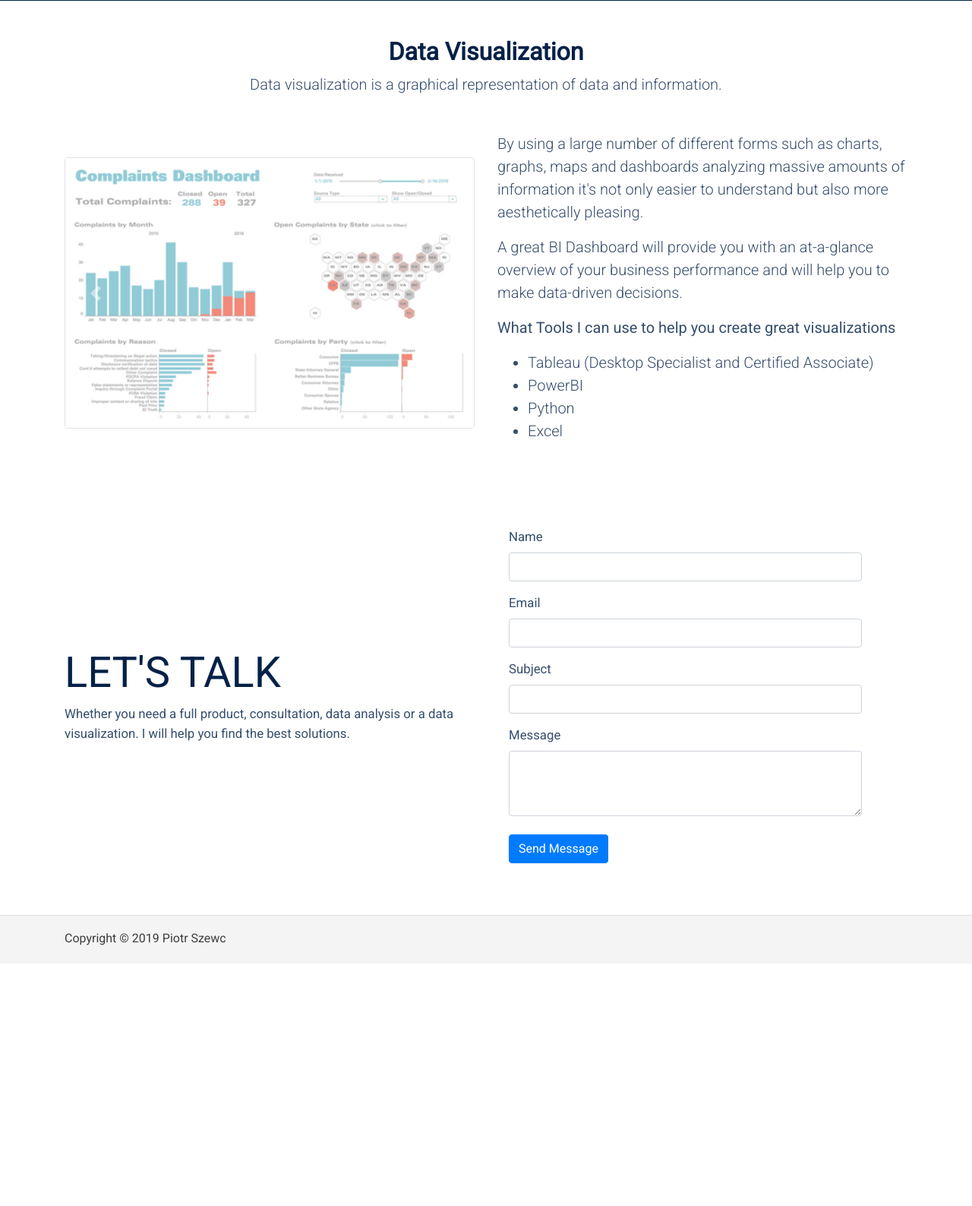
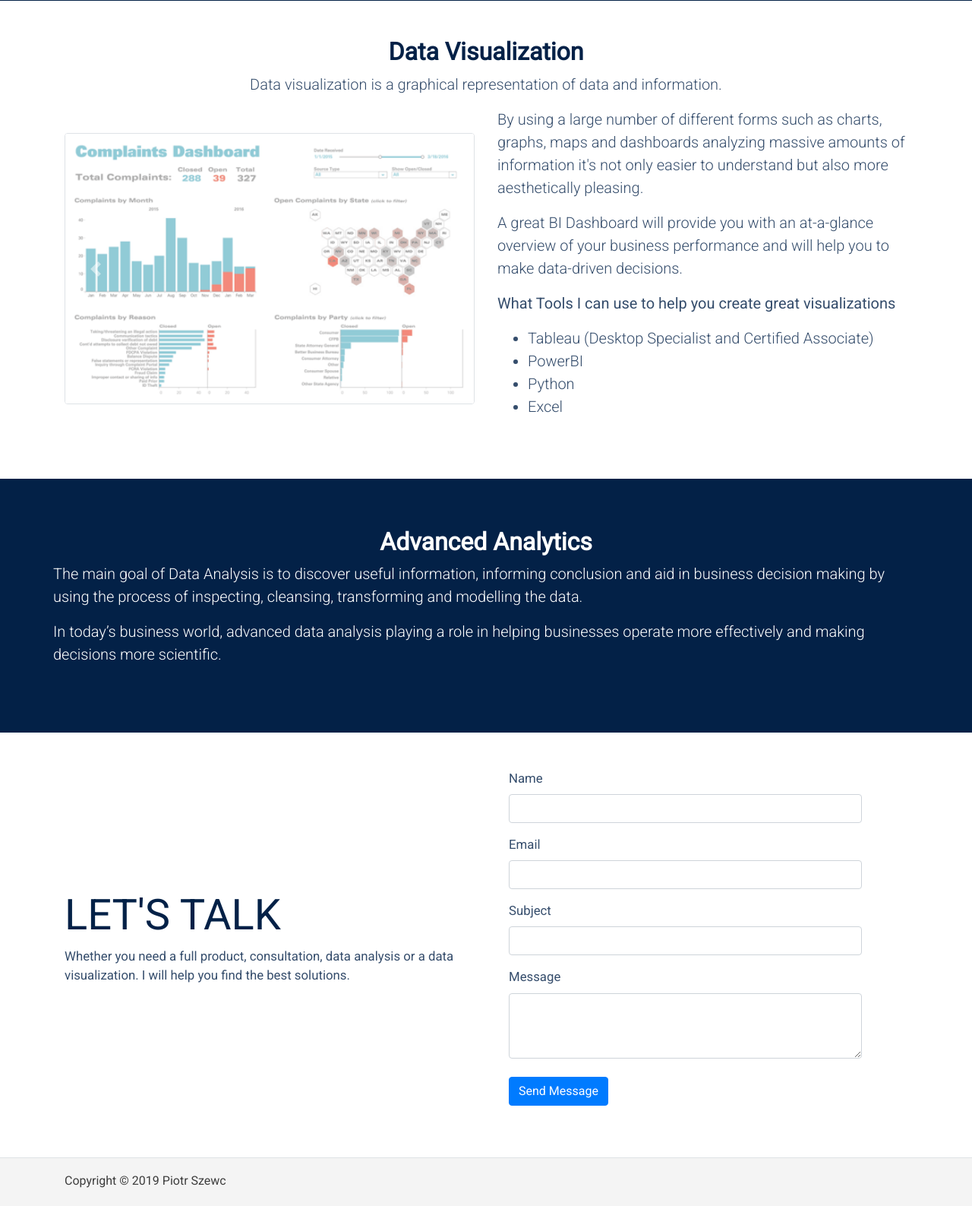
Before and after one commit to piszewc/pszewc, a Django app: template blog/templates/main/landing_page.html in a window 1280 px wide. Shown: the part 2221-3808 px from the top of the page at 76% size. Before the commit the page ends 3465 px from the top, so only its background shows below. Run offline with Django 3.2, Linux system fonts and the light colour scheme; the template is opened without the code that fills it, so the values that code supplies are empty; some libraries are stand-ins or nearby versions.

Commit message:
Update landing_page.html

```diff
--- a/blog/templates/main/landing_page.html
+++ b/blog/templates/main/landing_page.html
@@ -193,26 +193,34 @@
             <h2 class="text-center"><strong>Data Visualization</strong>
             </h2>
             <p class="lead text-center">Data visualization is a graphical representation of data and information.</p>
-            <div class="row mt-5 align-items-center">
+            <div class="row mt-45 align-items-center">
                 <div class="col-lg-6 col-sm-12 ">
                     <div id="carouselExampleIndicators" class="carousel slide" data-ride="carousel">
 
                         <div class="carousel-inner">
                             <div class="carousel-item active">
-                                        <img  class="d-block w-100 border rounded"  src="{% static 'images/tableau_dashboard_landing_page.png' %}"  alt="First slide" data-holder-rendered="true">
+                                <img class="d-block w-100 border rounded"
+                                    src="{% static 'images/tableau_dashboard_landing_page.png' %}" alt="First slide"
+                                    data-holder-rendered="true">
                             </div>
                             <div class="carousel-item">
-                                        <img  class="d-block w-100 border rounded"  src="{% static 'images/pbi_dashboard_landing_page.png' %}"  alt="First slide" data-holder-rendered="true">
+                                <img class="d-block w-100 border rounded"
+                                    src="{% static 'images/pbi_dashboard_landing_page.png' %}" alt="First slide"
+                                    data-holder-rendered="true">
                             </div>
                             <div class="carousel-item">
-                                        <img  class="d-block w-100 border rounded"  src="{% static 'images/plotly_dashboard_landing_page.png' %}"  alt="First slide" data-holder-rendered="true">
+                                <img class="d-block w-100 border rounded"
+                                    src="{% static 'images/plotly_dashboard_landing_page.png' %}" alt="First slide"
+                                    data-holder-rendered="true">
                             </div>
                         </div>
-                                <a class="carousel-control-prev" href="#carouselExampleIndicators" role="button" data-slide="prev">
+                        <a class="carousel-control-prev" href="#carouselExampleIndicators" role="button"
+                            data-slide="prev">
                             <span class="carousel-control-prev-icon" aria-hidden="true"></span>
                             <span class="sr-only">Previous</span>
                         </a>
-                                <a class="carousel-control-next" href="#carouselExampleIndicators" role="button" data-slide="next">
+                        <a class="carousel-control-next" href="#carouselExampleIndicators" role="button"
+                            data-slide="next">
                             <span class="carousel-control-next-icon" aria-hidden="true"></span>
                             <span class="sr-only">Next</span>
                         </a>
@@ -236,6 +244,26 @@
                     </ul>
                 </div>
             </div>
+        </div>
+    </section>
+    <section class="pt-5 pb-5 pt-md-11 landing-page-main-sub">
+        <div class="container">
+            <div class="text-center mt-3">
+                <h2 class="text-white ">
+                    <strong>Advanced Analytics</strong>
+                </h2>
+            </div>
+            <div class="row justify-content-center text-white mb-4 ">
+                <p class="lead">The main goal of Data Analysis is to discover useful information, informing
+                conclusion and aid in business decision making by using the process of inspecting, cleansing,
+                transforming and modelling the data.</p>
+
+                <p class="lead">In today’s business world, advanced data analysis playing a role in helping businesses
+                    operate more effectively and making decisions more scientific.</p>
+
+
+            </div>
+
         </div>
     </section>
     <section id="contact_form" class="flex-shrink-0 mt-5">
```
Lines whose indentation alone changed are shown as unchanged.
